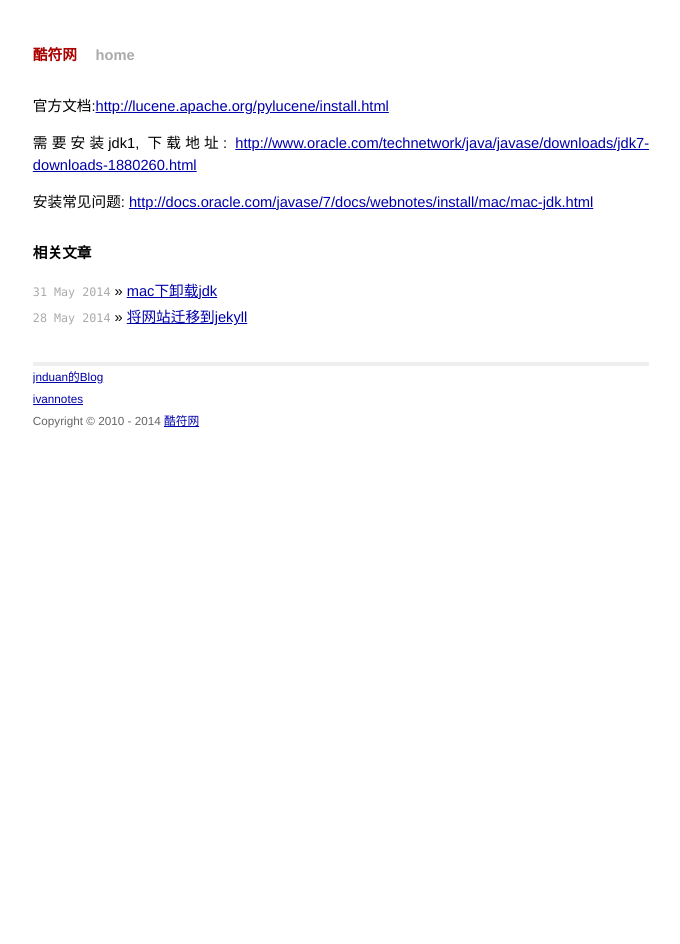
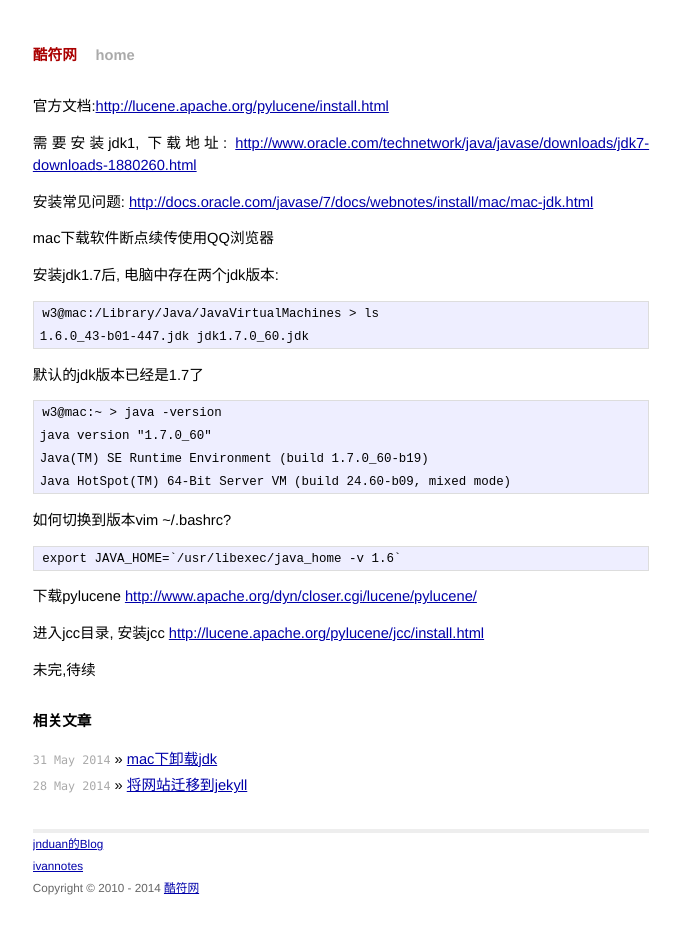
Before and after one commit to ll1l11/codeif.github.io, a Jekyll site: the page built from _posts/2014-05-31-mac-install-pylucene.md, in a window 1280 px wide. Shown: the whole page, without its empty margins (299-979 px from the left). Built offline with Jekyll 4.4.1, drawn with Linux system fonts in a browser that asks for light colours; Markdown is read by kramdown in place of the engine named in the settings.

Commit message:
add some content

```diff
--- a/_posts/2014-05-31-mac-install-pylucene.md
+++ b/_posts/2014-05-31-mac-install-pylucene.md
@@ -8,3 +8,29 @@ title: max下安装pylucene
 需要安装jdk1, 下载地址: <http://www.oracle.com/technetwork/java/javase/downloads/jdk7-downloads-1880260.html>
 
 安装常见问题: <http://docs.oracle.com/javase/7/docs/webnotes/install/mac/mac-jdk.html>
+
+mac下载软件断点续传使用QQ浏览器
+
+安装jdk1.7后, 电脑中存在两个jdk版本:
+
+    w3@mac:/Library/Java/JavaVirtualMachines > ls
+    1.6.0_43-b01-447.jdk jdk1.7.0_60.jdk
+
+默认的jdk版本已经是1.7了
+
+    w3@mac:~ > java -version
+    java version "1.7.0_60"
+    Java(TM) SE Runtime Environment (build 1.7.0_60-b19)
+    Java HotSpot(TM) 64-Bit Server VM (build 24.60-b09, mixed mode)
+
+如何切换到版本vim ~/.bashrc?
+
+    export JAVA_HOME=`/usr/libexec/java_home -v 1.6`
+
+下载pylucene <http://www.apache.org/dyn/closer.cgi/lucene/pylucene/>
+
+进入jcc目录, 安装jcc <http://lucene.apache.org/pylucene/jcc/install.html>
+
+
+
+未完,待续
```
Also changed, not shown: _posts/2014-05-31-mac-uninstall-jdk.md (line endings or trailing spaces).
